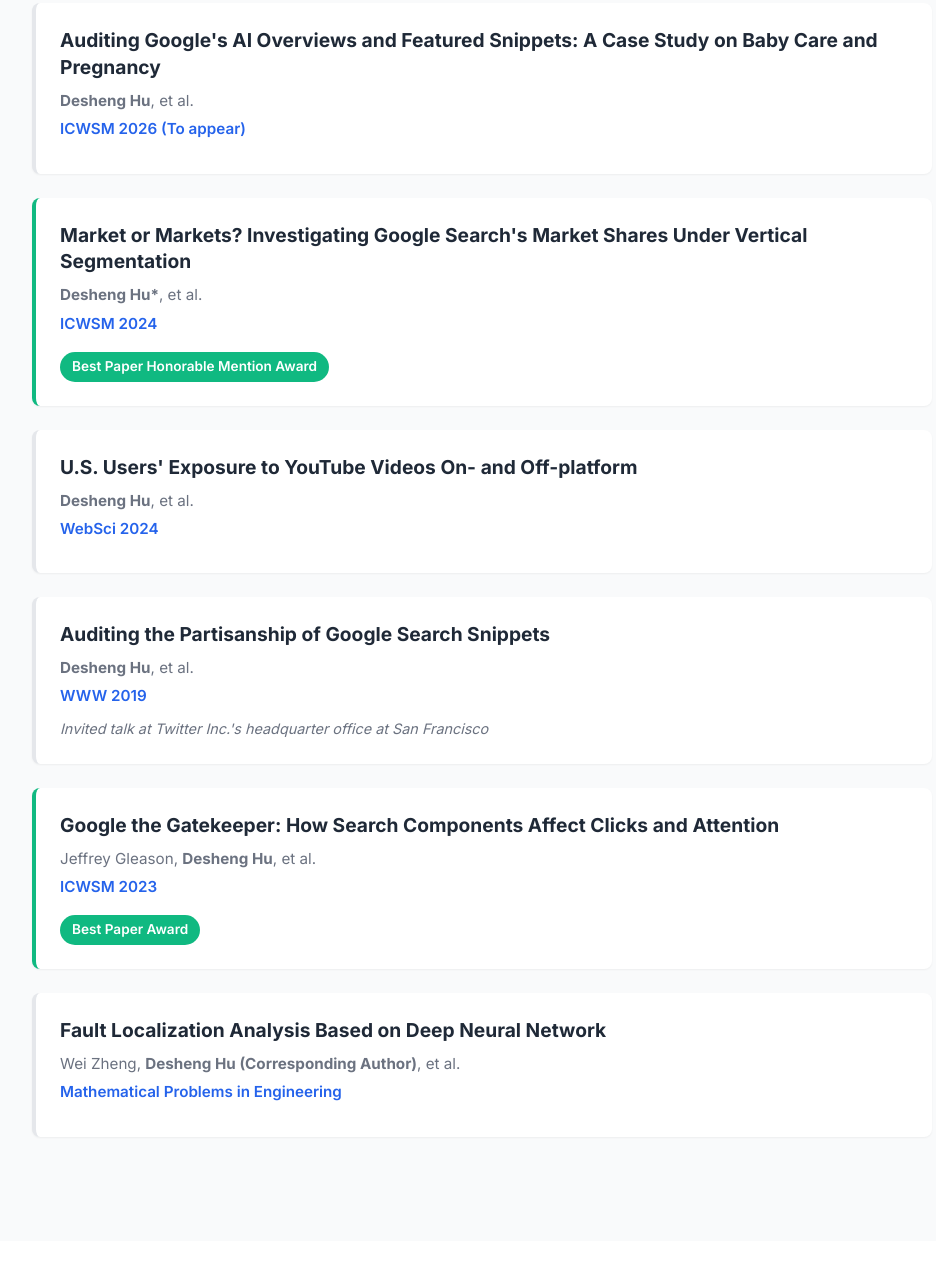
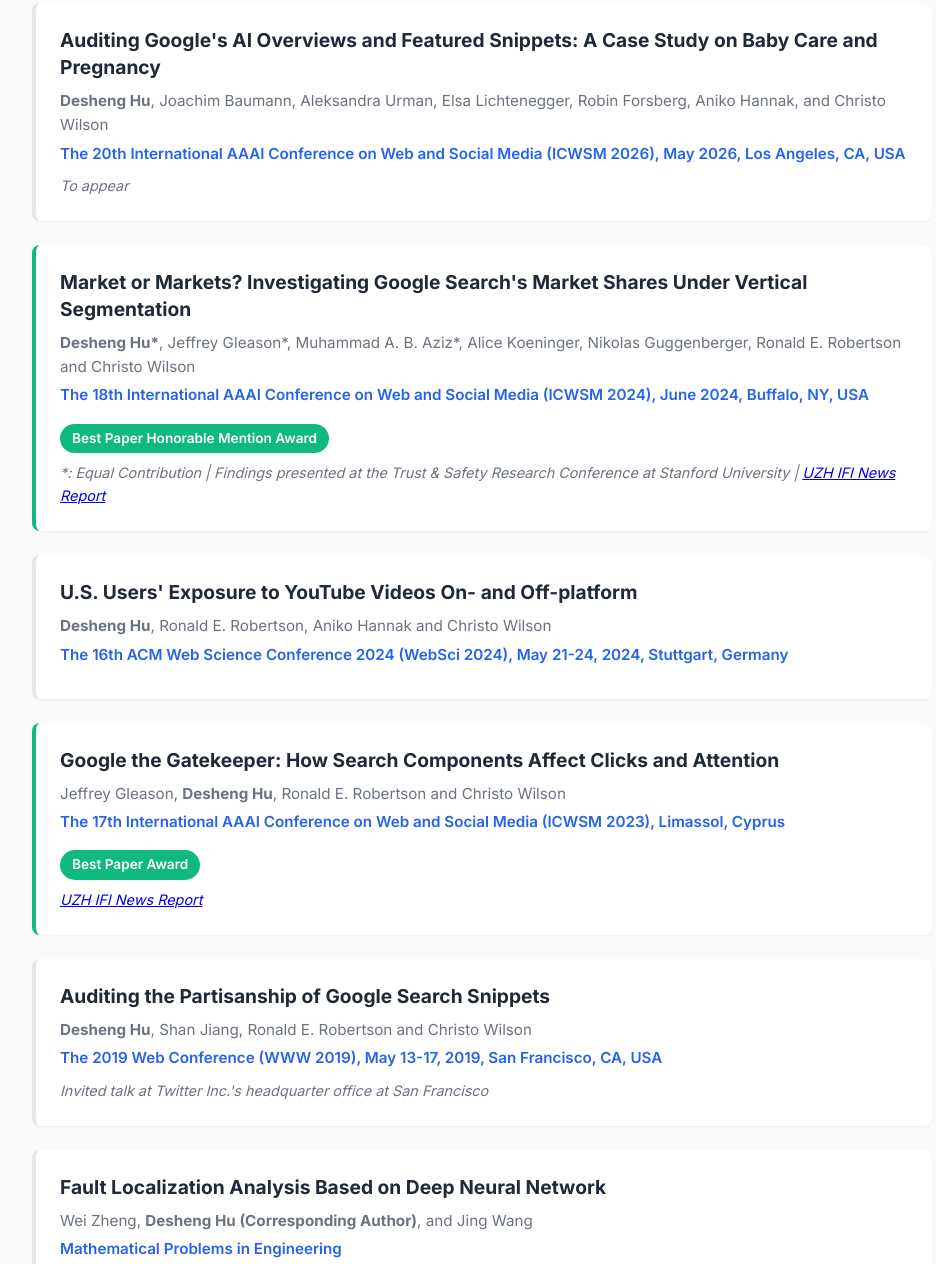
Before and after one commit to whocheers/whocheers.github.io, a plain HTML site: page index.html in a window 1280 px wide. Shown: the part 4343-5607 px from the top of the page, without its empty margins (158-1094 px from the left). Drawn offline with Linux system fonts and the light colour scheme.

Commit message:
Update publications with full author lists and details

```diff
--- a/index.html
+++ b/index.html
@@ -206,40 +206,43 @@
                 <div class="publications-list">
                     <div class="publication-item">
                         <h4>Auditing Google's AI Overviews and Featured Snippets: A Case Study on Baby Care and Pregnancy</h4>
-                        <p class="authors"><strong>Desheng Hu</strong>, et al.</p>
-                        <p class="venue">ICWSM 2026 (To appear)</p>
+                        <p class="authors"><strong>Desheng Hu</strong>, Joachim Baumann, Aleksandra Urman, Elsa Lichtenegger, Robin Forsberg, Aniko Hannak, and Christo Wilson</p>
+                        <p class="venue">The 20th International AAAI Conference on Web and Social Media (ICWSM 2026), May 2026, Los Angeles, CA, USA</p>
+                        <p class="note">To appear</p>
                     </div>
 
                     <div class="publication-item award-paper">
                         <h4>Market or Markets? Investigating Google Search's Market Shares Under Vertical Segmentation</h4>
-                        <p class="authors"><strong>Desheng Hu*</strong>, et al.</p>
-                        <p class="venue">ICWSM 2024</p>
+                        <p class="authors"><strong>Desheng Hu*</strong>, Jeffrey Gleason*, Muhammad A. B. Aziz*, Alice Koeninger, Nikolas Guggenberger, Ronald E. Robertson and Christo Wilson</p>
+                        <p class="venue">The 18th International AAAI Conference on Web and Social Media (ICWSM 2024), June 2024, Buffalo, NY, USA</p>
                         <span class="badge">Best Paper Honorable Mention Award</span>
+                        <p class="note">*: Equal Contribution | Findings presented at the Trust & Safety Research Conference at Stanford University | <a href="https://www.ifi.uzh.ch/en/news/desheng-hu-market-or-markets.html" target="_blank">UZH IFI News Report</a></p>
                     </div>
 
                     <div class="publication-item">
                         <h4>U.S. Users' Exposure to YouTube Videos On- and Off-platform</h4>
-                        <p class="authors"><strong>Desheng Hu</strong>, et al.</p>
-                        <p class="venue">WebSci 2024</p>
+                        <p class="authors"><strong>Desheng Hu</strong>, Ronald E. Robertson, Aniko Hannak and Christo Wilson</p>
+                        <p class="venue">The 16th ACM Web Science Conference 2024 (WebSci 2024), May 21-24, 2024, Stuttgart, Germany</p>
+                    </div>
+
+                    <div class="publication-item award-paper">
+                        <h4>Google the Gatekeeper: How Search Components Affect Clicks and Attention</h4>
+                        <p class="authors">Jeffrey Gleason, <strong>Desheng Hu</strong>, Ronald E. Robertson and Christo Wilson</p>
+                        <p class="venue">The 17th International AAAI Conference on Web and Social Media (ICWSM 2023), Limassol, Cyprus</p>
+                        <span class="badge">Best Paper Award</span>
+                        <p class="note"><a href="https://www.ifi.uzh.ch/en/archive/news-archive/best-paper-award-icwsm-2023.html" target="_blank">UZH IFI News Report</a></p>
                     </div>
 
                     <div class="publication-item">
                         <h4>Auditing the Partisanship of Google Search Snippets</h4>
-                        <p class="authors"><strong>Desheng Hu</strong>, et al.</p>
-                        <p class="venue">WWW 2019</p>
+                        <p class="authors"><strong>Desheng Hu</strong>, Shan Jiang, Ronald E. Robertson and Christo Wilson</p>
+                        <p class="venue">The 2019 Web Conference (WWW 2019), May 13-17, 2019, San Francisco, CA, USA</p>
                         <p class="note">Invited talk at Twitter Inc.'s headquarter office at San Francisco</p>
-                    </div>
-
-                    <div class="publication-item award-paper">
-                        <h4>Google the Gatekeeper: How Search Components Affect Clicks and Attention</h4>
-                        <p class="authors">Jeffrey Gleason, <strong>Desheng Hu</strong>, et al.</p>
-                        <p class="venue">ICWSM 2023</p>
-                        <span class="badge">Best Paper Award</span>
                     </div>
 
                     <div class="publication-item">
                         <h4>Fault Localization Analysis Based on Deep Neural Network</h4>
-                        <p class="authors">Wei Zheng, <strong>Desheng Hu (Corresponding Author)</strong>, et al.</p>
+                        <p class="authors">Wei Zheng, <strong>Desheng Hu (Corresponding Author)</strong>, and Jing Wang</p>
                         <p class="venue">Mathematical Problems in Engineering</p>
                     </div>
                 </div>
```
